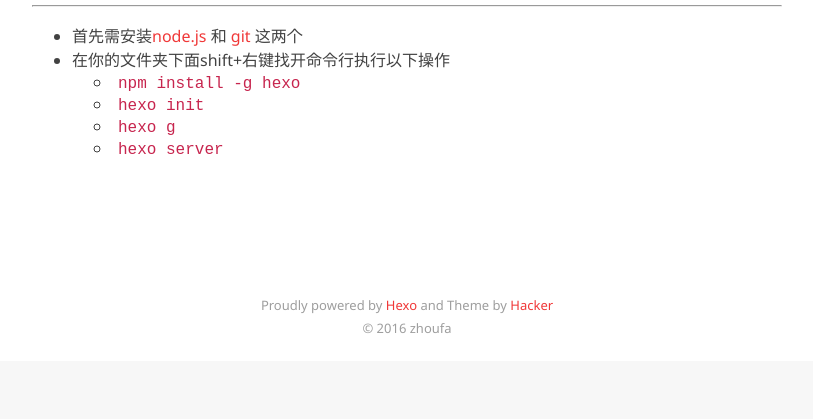
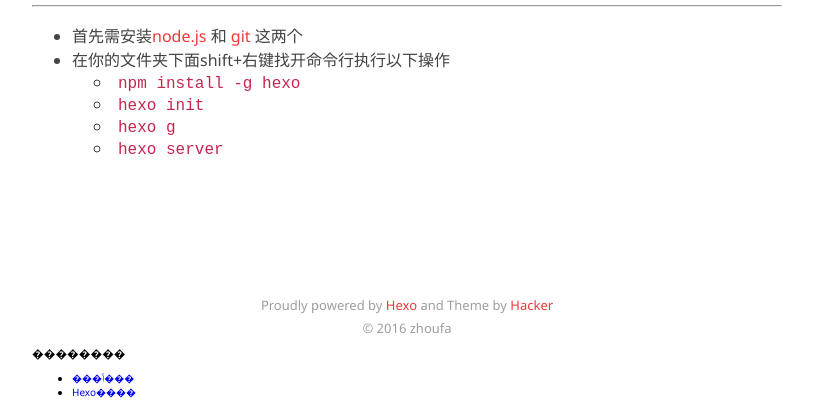
Before and after one commit to zhoufa/zhoufa.github.io, a plain HTML site: page 2016/08/16/hexo学习/index.html in a window 1280 px wide. Shown: the part 439-858 px from the top of the page, without its empty margins (233-1046 px from the left). Before the commit the page ends 800 px from the top, so only its background shows below. Drawn offline with Linux system fonts and the light colour scheme.

Commit message:
Site updated: 2016-08-16 14:45:40

```diff
--- a/2016/08/16/hexo学习/index.html
+++ b/2016/08/16/hexo学习/index.html
@@ -139,6 +139,13 @@ var _hmt = _hmt || [];
 })();
 </script>
 
+	<div class="widget tag">
+<h3 class="title">��������</h3>
+<ul class="entry">
+<li><a href="http://szcx.pw/" title="������ӿ�Ĳ���">���ݴ���</a></li>
+<li><a href="http://lxy361.tk/" title="Hexo����">Hexo����</a></li>
+</ul>
+</div>
 
   </div>
 </div>
```
Also changed, not shown: 2016/08/16/markdown学习/index.html (+7 -0 lines), archives/2016/08/index.html (+7 -0 lines), archives/2016/index.html (+7 -0 lines), archives/index.html (+7 -0 lines), index.html (+7 -0 lines), tags/markdown/index.html (+7 -0 lines).
